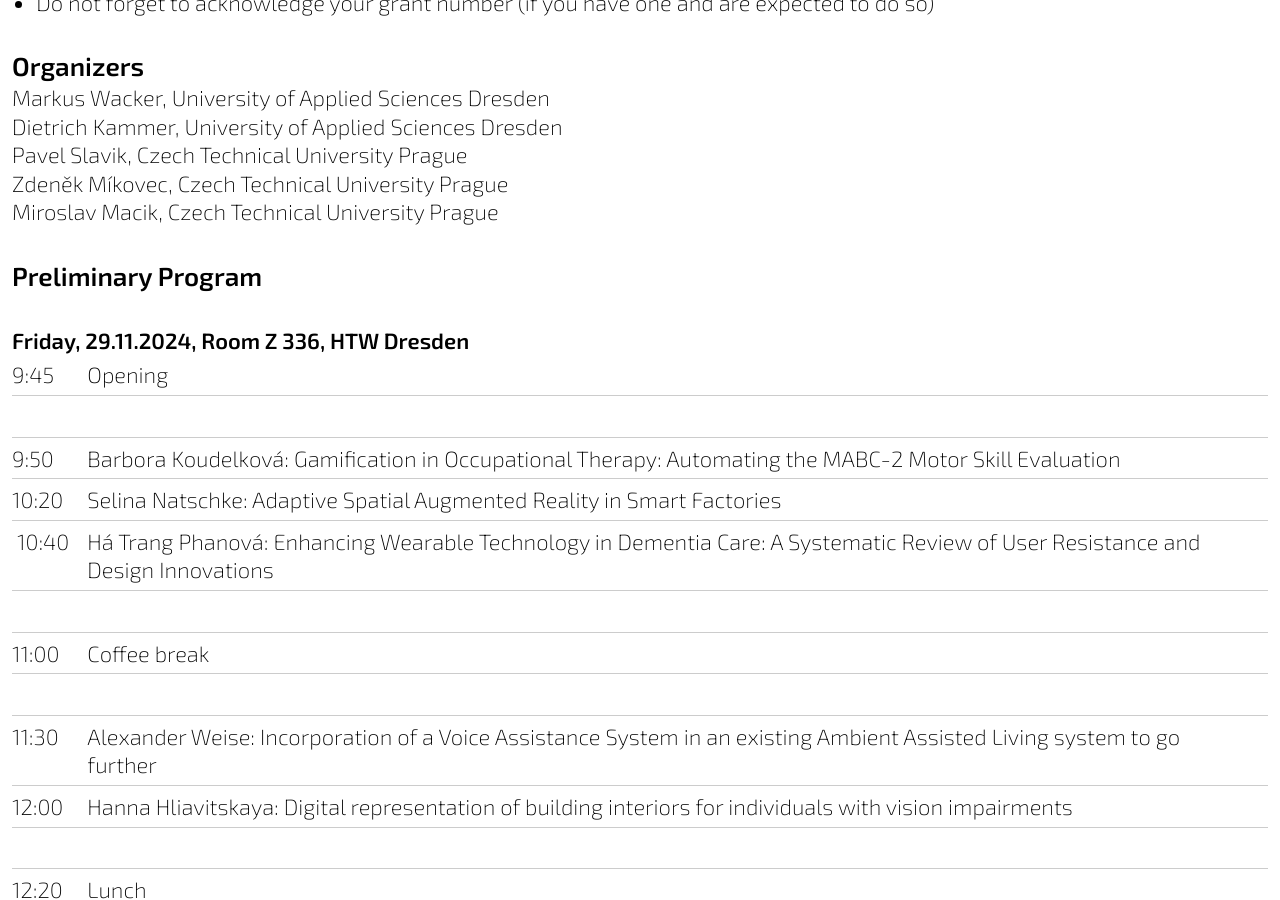
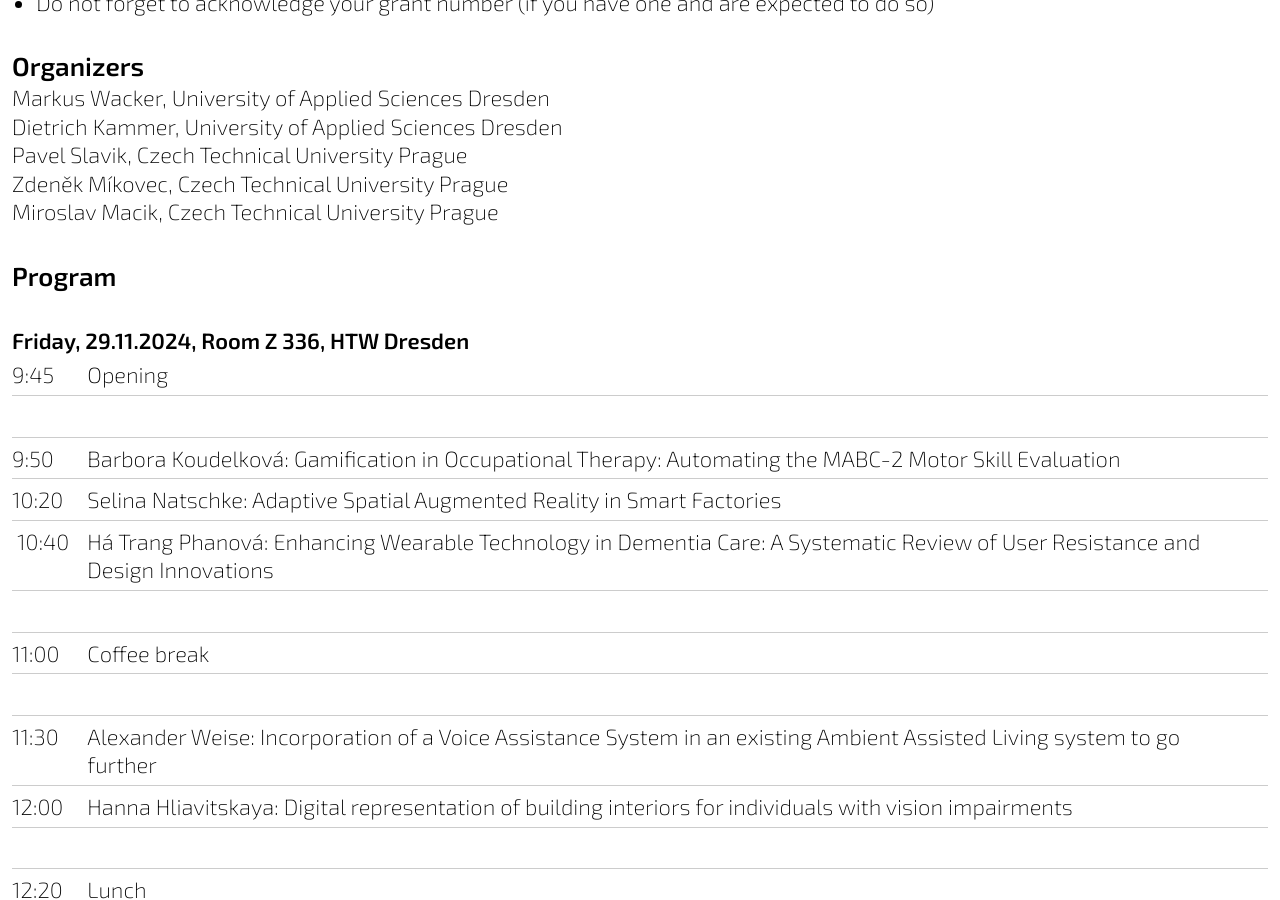
Before and after one commit to workshop-user-interfaces/workshop-user-interfaces.github.io, a Jekyll site: the page built from _editions/2024.markdown, in a window 1280 px wide and 900 px high, scrolled down 2369 px. Built offline with Jekyll 4.4.1, drawn with Linux system fonts in a browser that asks for light colours.

Commit message:
update program 2024

```diff
--- a/_editions/2024.markdown
+++ b/_editions/2024.markdown
@@ -50,7 +50,7 @@ Pavel Slavik, Czech Technical University Prague\
 Zdeněk Míkovec, Czech Technical University Prague\
 Miroslav Macik, Czech Technical University Prague
 
-## Preliminary Program
+## Program
 {: .extra-space-bottom }
 
 ### Friday, 29.11.2024, Room Z 336, HTW Dresden
```
